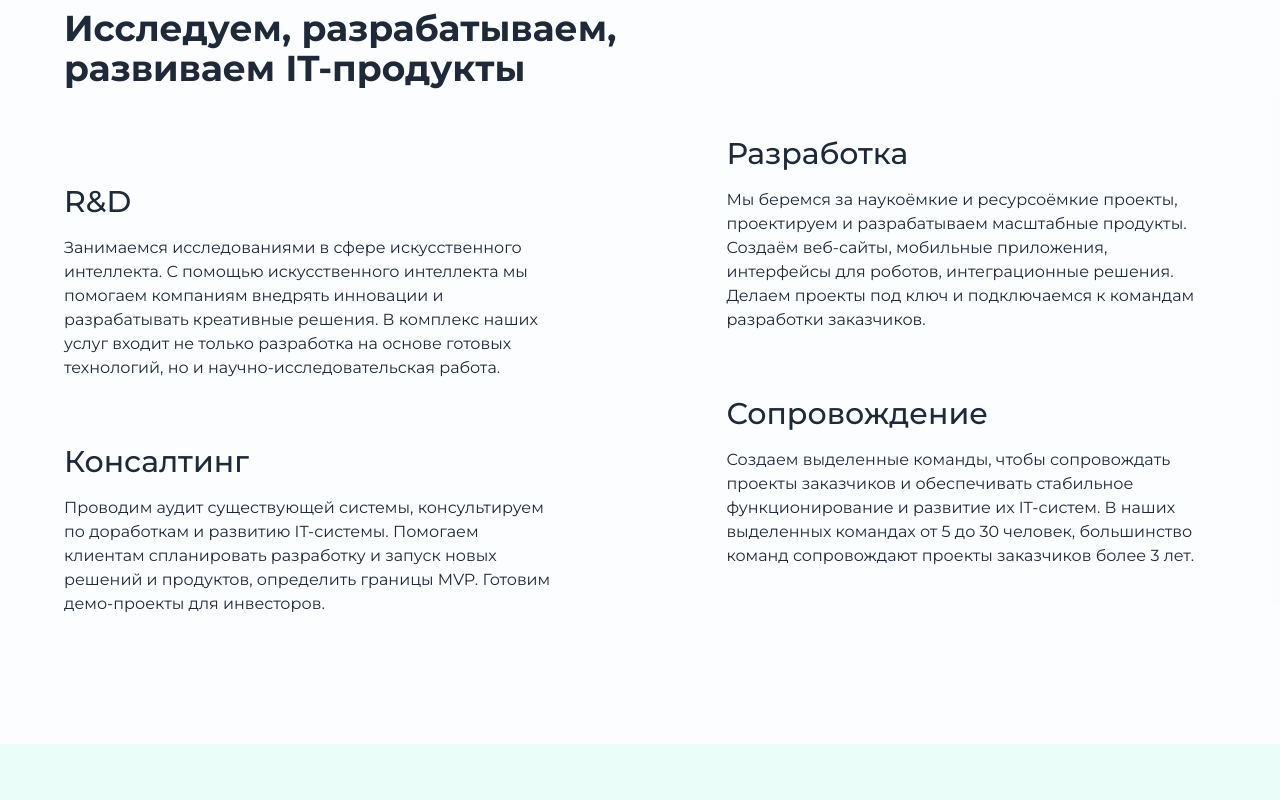
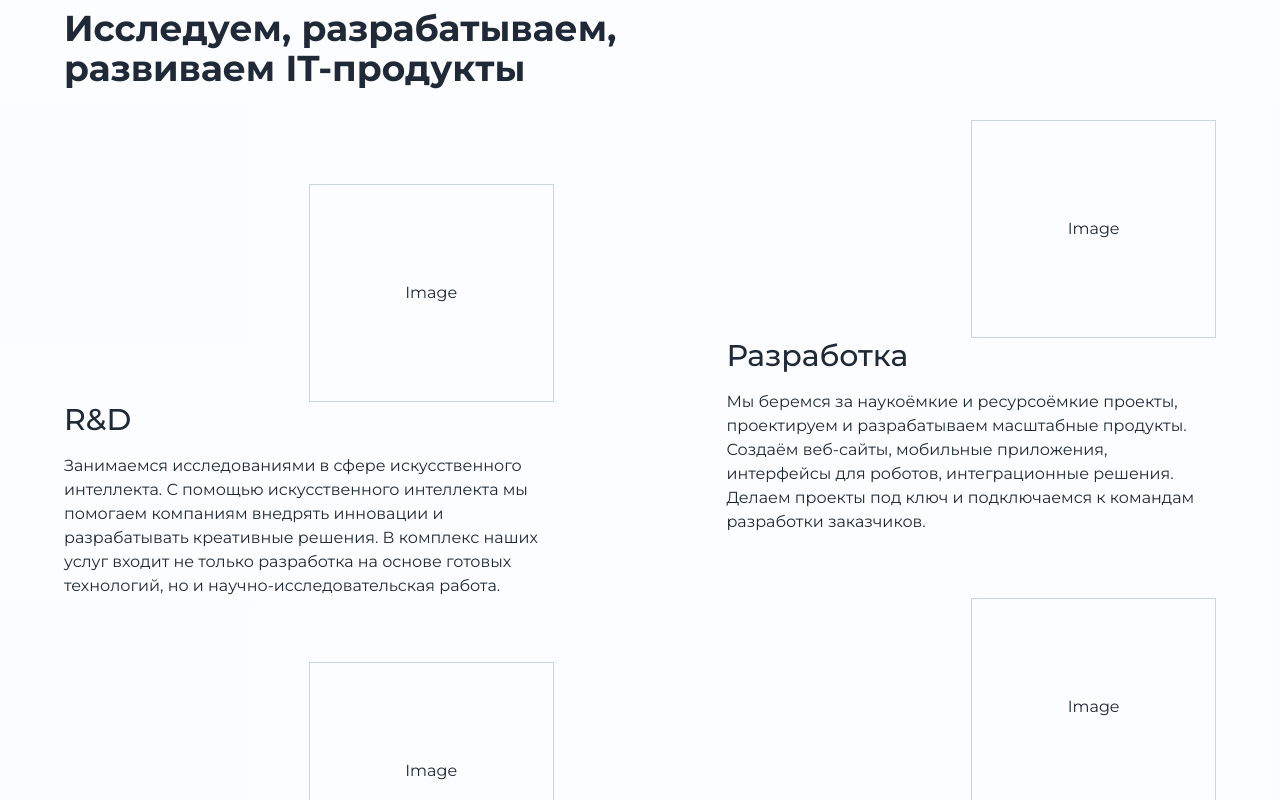
Before and after one commit to lp9087/cosmos_site, a Next.js app in the folder frontend/: page / in a window 1280 px wide. Shown: the part 920-1720 px from the top of the page. Built offline with nearby package versions, Linux system fonts and the light colour scheme.

Commit message:
Добавлена заглушка картинки в компонент Services

```diff
--- a/frontend/components/promo/NewsList.jsx
+++ b/frontend/components/promo/NewsList.jsx
@@ -35,7 +35,7 @@ const NewsItem = ({ title, img }) => {
       {img && (
         <div className="relative flex flex-col justify-center items-center w-full py-48 border border-slate-300">
           BG Image
-          {title && <h3 className="absolute bottom-4 left-4">{title}</h3>}
+          {title && <h3 className="absolute left-4 right-4 bottom-4">{title}</h3>}
         </div>
       )}
     </div>
--- a/frontend/components/screens/BadgeListScreen.jsx
+++ b/frontend/components/screens/BadgeListScreen.jsx
@@ -5,7 +5,7 @@ const BadgeListScreen = ({ title, description, items = [] }) => {
     <BaseScreen className="gap-16">
       <div className="flex flex-col gap-8">
         <h2 className="font-bold text-4xl">{title}</h2>
-        {description && <p className="text-2xl">{description}</p>}
+        {description && <p className="text-xl">{description}</p>}
       </div>
       <div className="grid grid-cols-4 gap-12">
         {items.map(({ id, ...rest }) => (
@@ -26,7 +26,7 @@ const BadgeItem = ({ title, img }) => {
           Image
         </div>
       )}
-      {title && <h3>{title}</h3>}
+      {title && <h3 className="font-medium">{title}</h3>}
     </div>
   );
 };
--- a/frontend/components/screens/promo/Services.jsx
+++ b/frontend/components/screens/promo/Services.jsx
@@ -6,7 +6,7 @@ const ServicesScreen = ({ title, items }) => {
       <h2 className="font-bold text-4xl w-2/3">{title}</h2>
       <ul className="grid grid-cols-2 gap-x-[15%] gap-y-16">
         {items.map(({ id, ...rest }, idx) => (
-          <ServiceItem key={id} className={idx % 2 ? '-mt-12' : ''} {...rest} />
+          <ServiceItem key={id} className={idx % 2 ? '-mt-16' : ''} {...rest} />
         ))}
       </ul>
     </BaseScreen>
@@ -15,12 +15,16 @@ const ServicesScreen = ({ title, items }) => {
 
 export default ServicesScreen;
 
-const ServiceItem = ({ className, bgImg, title, description }) => {
+const ServiceItem = ({ className, img, title, description }) => {
   return (
     <li className={`flex flex-col gap-4 ${className}`}>
-      {/* bgImg */}
-      <h3 className="font-medium text-3xl">{title}</h3>
-      <p className="">{description}</p>
+      {img && (
+        <div className="flex justify-center w-1/2 ml-auto py-24 border border-slate-300">
+          Image
+        </div>
+      )}
+      <h3 className="font-medium text-3xl -mt-4">{title}</h3>
+      <p>{description}</p>
     </li>
   );
 };
--- a/frontend/constants/mocks/promo.ts
+++ b/frontend/constants/mocks/promo.ts
@@ -4,28 +4,28 @@ const PROMO_MOCK = {
     items: [
       {
         id: 1,
-        bgImg: null,
+        img: true,
         title: 'R&D',
         description:
           'Занимаемся исследованиями в сфере искусственного интеллекта. С помощью искусственного интеллекта мы помогаем компаниям внедрять инновации и разрабатывать креативные решения. В комплекс наших услуг входит не только разработка на основе готовых технологий, но и научно-исследовательская работа.',
       },
       {
         id: 2,
-        bgImg: null,
+        img: true,
         title: 'Разработка',
         description:
           'Мы беремся за наукоёмкие и ресурсоёмкие проекты, проектируем и разрабатываем масштабные продукты. Создаём веб-сайты, мобильные приложения, интерфейсы для роботов, интеграционные решения. Делаем проекты под ключ и подключаемся к командам разработки заказчиков.',
       },
       {
         id: 3,
-        bgImg: null,
+        img: true,
         title: 'Консалтинг',
         description:
           'Проводим аудит существующей системы, консультируем по доработкам и развитию IT-системы. Помогаем клиентам спланировать разработку и запуск новых решений и продуктов, определить границы MVP. Готовим демо-проекты для инвесторов.',
       },
       {
         id: 4,
-        bgImg: null,
+        img: true,
         title: 'Сопровождение',
         description:
           'Создаем выделенные команды, чтобы сопровождать проекты заказчиков и обеспечивать стабильное функционирование и развитие их IT-систем. В наших выделенных командах от 5 до 30 человек, большинство команд сопровождают проекты заказчиков более 3 лет.',
```
